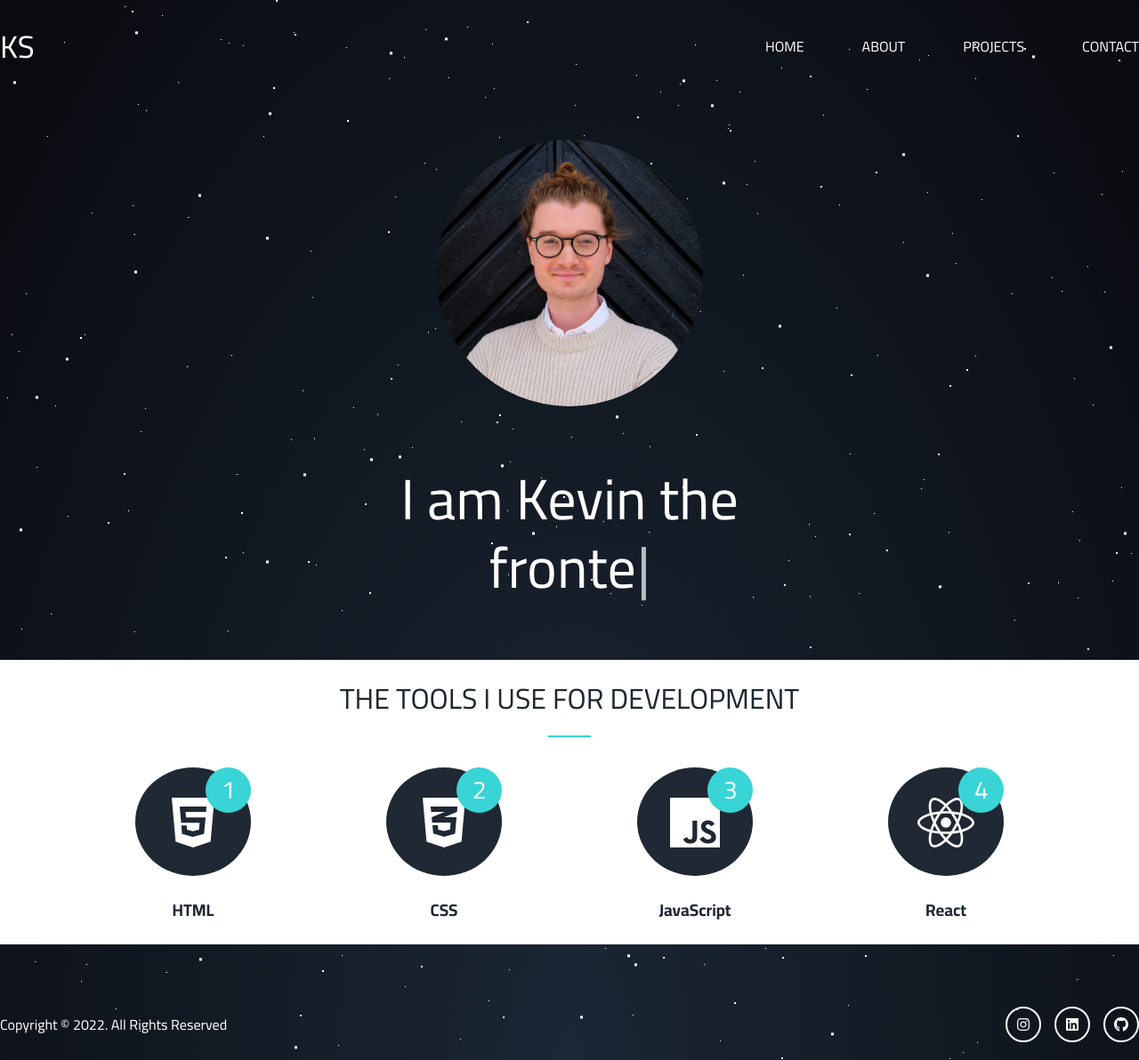
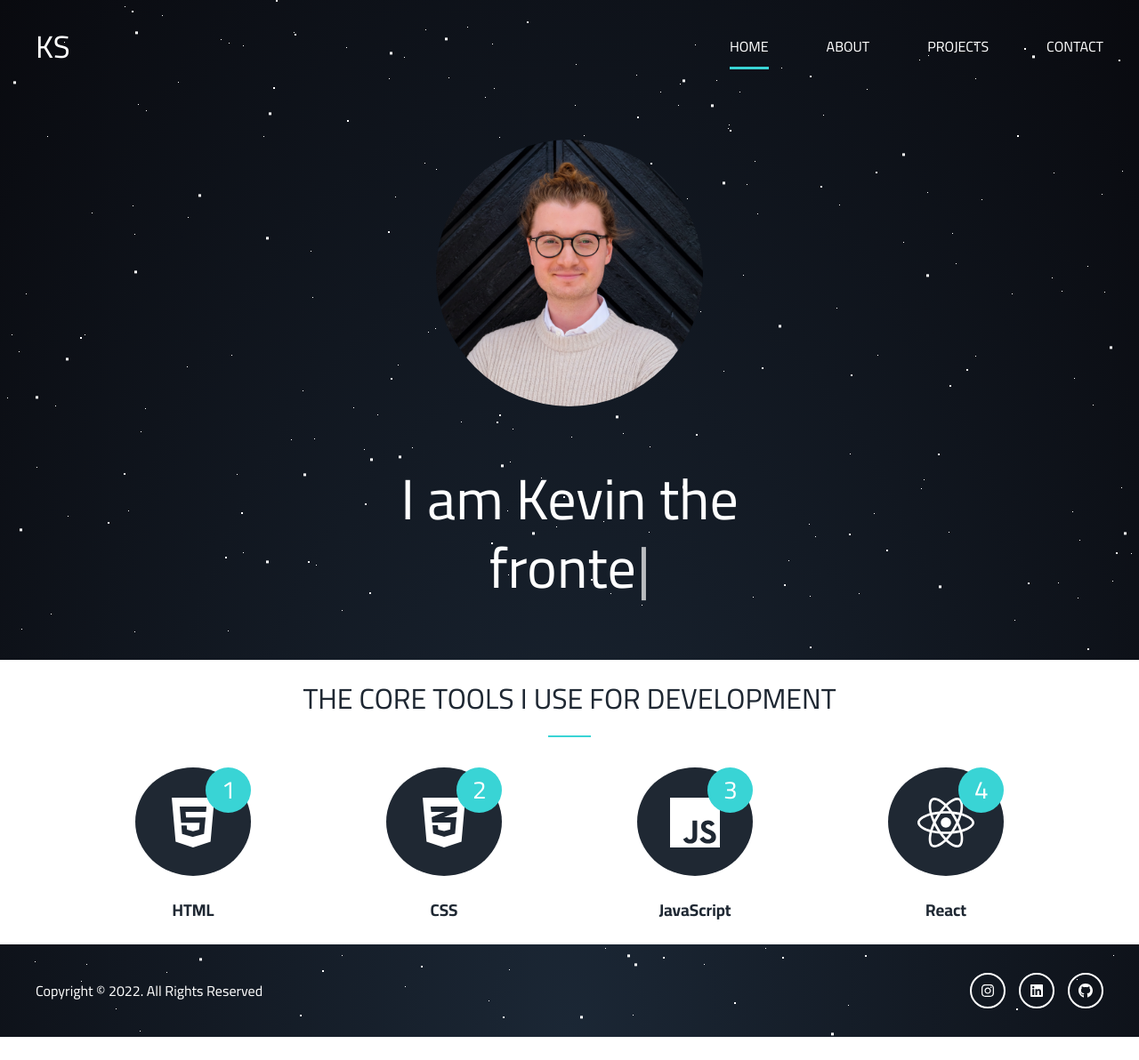
Before and after one commit to kevinsvanback/portfolio-website, a React (Create React App) app: page / in a window 1280 px wide. Shown: the whole page at 89% size. After the commit the page ends 1166 px from the top, so only its background shows below. Built offline with nearby package versions, Linux system fonts and the light colour scheme.

Commit message:
style updates

```diff
--- a/public/index.html
+++ b/public/index.html
@@ -3,7 +3,6 @@
 
 <head>
   <meta charset="utf-8" />
-  <!-- <link rel="icon" href="%PUBLIC_URL%/favicon.ico" /> -->
   <link rel="apple-touch-icon" sizes="180x180" href="/apple-touch-icon.png">
   <link rel="icon" type="image/png" sizes="32x32" href="/favicon-32x32.png">
   <link rel="icon" type="image/png" sizes="16x16" href="/favicon-16x16.png">
--- a/src/App.js
+++ b/src/App.js
@@ -6,7 +6,6 @@ import AboutPage from './pages/AboutPage';
 import ContactPage from './pages/ContactPage';
 import HomePage from './pages/HomePage';
 import ProjectsPage from './pages/ProjectsPage';
-import WhiteSpace from './pages/WhiteSpace';
 
 
 function App() {
@@ -20,6 +19,7 @@ function App() {
         <div className={starStyles.stars3} />
         <div className={starStyles.stars3X} />
       </div>
+
       <Header />
       <Routes>
         <Route path={'/'} element={<HomePage />} />
@@ -28,7 +28,7 @@ function App() {
         <Route path={'/projects'} element={<ProjectsPage />} />
         <Route path={'/contact'} element={<ContactPage />} />
       </Routes>
-      <WhiteSpace />
+      {/* <WhiteSpace /> */}
       <Footer />
     </div>
   );
--- a/src/components/Footer.module.css
+++ b/src/components/Footer.module.css
@@ -1,12 +1,14 @@
 .footer {
-  /* background-color: #1f2833; */
-  color: #fff;
-  height: 80px;
-  /* border-top: 3px solid #39D4D5; */
+  /* position: relative; */
+  height: 104px;
+  /* bottom: 0; */
+  /* margin-top: -104px; */
+  /* clear: both; */
+  margin-top: auto;
 }
 
 .container {
-  display: block;
+  /* display: block; */
   max-width: 1280px;
   /* padding: 0 24px; */
   margin: auto;
@@ -17,7 +19,15 @@
   display: flex;
   justify-content: space-between;
   align-items: center;
-  height: 80px;
+  color: #fff;
+  /* position: absolute; */
+  height: 104px;
+  /* width: 100%; */
+  /* width: 1280px; */
+  /* bottom: 0; */
+  /* left: 50%; */
+  /* margin-left: -640px; */
+  /* margin: auto; */
 }
 
 .social {
@@ -48,6 +58,12 @@
   width: 20px;
 }
 
+@media (max-width: 1360px) {
+  .container {
+    padding: 0 40px;
+  }
+}
+
 @media (max-width: 550px) {
   .footer {
     height: 118px;
@@ -59,3 +75,9 @@
     justify-content: space-evenly;
   }
 }
+
+@media (max-width: 340px) {
+  .footerContent p {
+    font-size: small;
+  }
+}
--- a/src/components/Header.js
+++ b/src/components/Header.js
@@ -1,5 +1,5 @@
 import React from 'react';
-import { Link } from 'react-router-dom';
+import { NavLink } from 'react-router-dom';
 import styles from './Header.module.css';
 
 const Header = () => {
@@ -7,13 +7,14 @@ const Header = () => {
     <header className={styles.header}>
       <div className={styles.container}>
         <nav className={styles.mainNav}>
-          <Link className={styles.logo} to={'/'}>KS</Link>
+          <NavLink className={styles.logo} to={'/'}>KS</NavLink>
           <ul>
-            <li><Link className={styles.link} to={'/'}>Home</Link></li>
-            <li><Link className={styles.link} to={'/about'}>About</Link></li>
-            {/* <li><Link className={styles.link} to={'/timeline'}>Timeline</Link></li> */}
-            <li><Link className={styles.link} to={'/projects'}>Projects</Link></li>
-            <li><Link className={styles.link} to={'/contact'}>Contact</Link></li>
+            <li><NavLink className={(navData) => navData.isActive ? `${styles.currentPage} ${styles.link}` : styles.link} to={'/'}>Home</NavLink></li>
+            {/* <li><NavLink className={`${styles.link} ${({ isActive }) => (isActive ? styles.currentPage : '')}`} to={'/'}>Home</NavLink></li> */}
+            <li><NavLink className={(navData) => navData.isActive ? `${styles.currentPage} ${styles.link}` : styles.link} to={'/about'}>About</NavLink></li>
+            {/* <li><NavLink className={(navData) => navData.isActive ? `${styles.currentPage} ${styles.link}` : styles.link} to={'/timeline'}>Timeline</NavLink></li> */}
+            <li><NavLink className={(navData) => navData.isActive ? `${styles.currentPage} ${styles.link}` : styles.link} to={'/projects'}>Projects</NavLink></li>
+            <li><NavLink className={(navData) => navData.isActive ? `${styles.currentPage} ${styles.link}` : styles.link} to={'/contact'}>Contact</NavLink></li>
           </ul>
         </nav>
       </div>
--- a/src/components/Header.module.css
+++ b/src/components/Header.module.css
@@ -1,6 +1,5 @@
 /* .header {
-  background-color: #1f2833;
-  border-bottom: 3px solid #66FCF1;
+  margin-bottom: auto;
 } */
 
 .container {
@@ -29,19 +28,52 @@ ul {
   justify-content: space-between;
 }
 
+/* .link {
+color: #fff;
+text-transform: uppercase;
+border-bottom: 3px solid transparent;
+transition: border-color ease-in 0.5s;
+padding-bottom: 8px;
+} */
+
 .link {
 color: #fff;
 text-transform: uppercase;
 border-bottom: 3px solid transparent;
-transition: border-color 0.5s;
+transition: ease-in 0.5s;
 padding-bottom: 8px;
 }
+
+/* .link::before {
+  content: '';
+  position: absolute;
+  margin-left: 0px;
+  width: 0%;
+  bottom: 0;
+  left: 0;
+  height: 2px;
+  transition: all 500ms ease;
+} */
 
 .link:hover {
   border-color: #39D4D5;
 }
 
-@media (max-width: 550px) {
+.currentPage {
+  /* color: #fff; */
+  /* text-transform: uppercase; */
+  border-bottom: 3px solid #39D4D5;
+  /* padding-bottom: 8px; */
+  /* transition: none; */
+}
+
+@media (max-width: 1360px) {
+  .container {
+    padding: 0 40px;
+  }
+}
+
+@media (max-width: 580px) {
   .mainNav {
     display: flex;
     flex-direction: column;
@@ -50,7 +82,7 @@ padding-bottom: 8px;
   }
 
   ul {
-    width: 450px;
+    width: 400px;
   }
 
   li {
@@ -64,6 +96,12 @@ padding-bottom: 8px;
 
 @media (max-width: 450px) {
   ul {
-    width: 370px;
+    width: 350px;
   }
 }
+
+@media (max-width: 400px) {
+  ul {
+    width: 300px;
+  }
+}
--- a/src/pages/AboutPage.module.css
+++ b/src/pages/AboutPage.module.css
@@ -1,4 +1,3 @@
 .x {
   color: white;
-  height: 5000px;
 }
--- a/src/pages/HomePage.js
+++ b/src/pages/HomePage.js
@@ -8,7 +8,7 @@ import styles from './HomePage.module.css';
 
 const HomePage = () => {
   return (
-    <>
+    <div className={styles.homePage}>
       <section className={styles.typewriterSection}>
         <div className={styles.profileContainer}>
           <img className={styles.profileImg} src={profileImg} alt=':)' />
@@ -25,7 +25,7 @@ const HomePage = () => {
       <section className={styles.developmentSection}>
         <div className={styles.developmentHeading}>
           <h2 className={styles.sectionTitle}>
-            The Tools I Use For Development
+            The Core Tools I Use For Development
           </h2>
 
           <div className={styles.bottomLine}></div>
@@ -62,7 +62,7 @@ const HomePage = () => {
           </div>
         </div>
       </section>
-    </>
+    </div>
   );
 };
 
--- a/src/pages/HomePage.module.css
+++ b/src/pages/HomePage.module.css
@@ -1,9 +1,6 @@
-.bgImage {
-  background-repeat: no-repeat;
-  background-attachment: fixed;
-  background-size: cover;
-  background-position: center center;
-  z-index: 1;
+.homePage {
+  /* padding-bottom: 104px; */
+  color: #fff;
 }
 
 .typewriterSection {
--- a/src/pages/ProjectsPage.js
+++ b/src/pages/ProjectsPage.js
@@ -21,7 +21,7 @@ const ProjectsPage = () => {
           <div className={`${styles.project} ${styles.project2}`}></div>
           <div className={styles.projectInfoContainer}>
             <h1>Food Order App</h1>
-            <p>React food order app.</p>
+            <p>React food order app. Select your items and procees to checkout.</p>
             <div className={styles.buttonContainer}>
               <a href={'https://kevinsvanback-react-food-order-app.netlify.app/'} target='_blank' rel='noopener noreferrer' className={styles.button}>Live Demo</a>
               <a href={'https://github.com/kevinsvanback/react-food-order-app'} target='_blank' rel='noopener noreferrer' className={styles.button}>Source Code</a>
--- a/src/pages/ProjectsPage.module.css
+++ b/src/pages/ProjectsPage.module.css
@@ -2,12 +2,12 @@
   display: flex;
   justify-content: center;
   align-items: center;
-  margin: auto;
-  height: 1000px;
+  flex-direction: column;
+  justify-content: space-evenly;
+  margin: 0 auto;
+  height: 900px;
   max-width: 1280px;
   display: flex;
-  flex-direction: column;
-  justify-content: space-evenly;
 }
 
 .projectCard {
@@ -15,6 +15,7 @@
   display: flex;
   flex-direction: column;
   justify-content: space-between;
+  width: 600px;
   background-color: #fff;
 /* max-height: 400px; */
   /* border: 1px solid #fff; */
@@ -55,7 +56,7 @@
 
 .project {
   /* z-index: 2; */
-  width: 600px;
+  /* width: 600px; */
   height: 200px;
   background: #000;
   background-position: top;
@@ -75,3 +76,30 @@
 .project:hover {
   background-position: bottom;
 }
+
+@media (max-width: 680px) {
+  .projectCard {
+    width: 400px;
+  }
+}
+
+@media (max-width: 450px) {
+  .projectsContainer {
+    height: 850px;
+  }
+
+  .project {
+    height: 150px;
+  }
+
+  .projectCard {
+    width: 300px;
+  }
+
+  .buttonContainer {
+    flex-direction: column;
+    justify-content: space-between;
+    align-items: center;
+    height: 65px;
+  }
+}
```
Also changed, not shown: src/App.css (deleted, +0 -7 lines), src/components/Stars.module.css.
